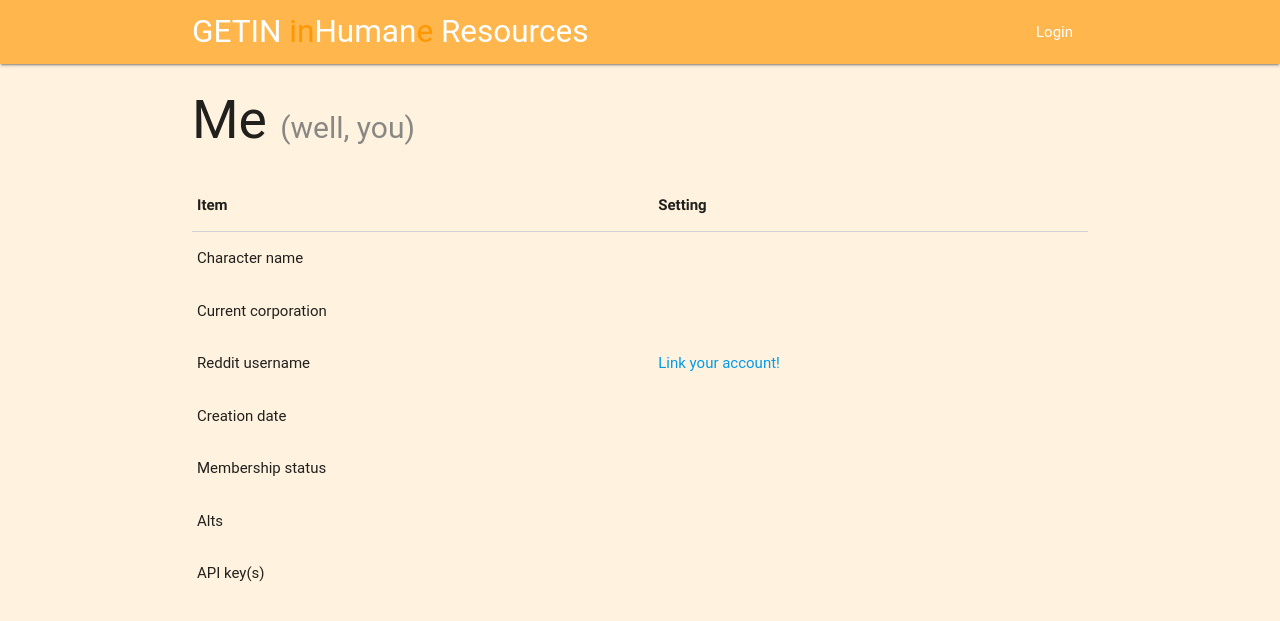
After one commit to Celeo/GETIN-Auth, a Flask app: template hr/templates/personal.html in a window 1280 px wide. The commit adds this page. Shown: the top 621 px of the page. Run offline with Flask 2, Linux system fonts and the light colour scheme; the template is opened without the code that fills it, so the values that code supplies are empty; parts of the project's set-up code (start-up, migrations or seed data) failed here and were passed over; some libraries are stand-ins or nearby versions; some web fonts are replaced.

Commit message:
Start Reddit OAuth implementation
Add personal settings page

```diff
--- a/hr/app.py
+++ b/hr/app.py
@@ -5,6 +5,7 @@ from prest import Prest
 
 from hr.shared import db
 from hr.models import User, Member, APIKey
+from hr.reddit_oauth import RedditOAuth
 
 
 app = Flask(__name__)
@@ -16,6 +17,11 @@ prest = Prest(
     client_id=app.config['EVE_OAUTH_CLIENT_ID'],
     client_secret=app.config['EVE_OAUTH_SECRET'],
     callback_url=app.config['EVE_OAUTH_CALLBACK']
+)
+reddit_oauth = RedditOAuth(
+    app.config['REDDIT_OAUTH_CLIENT_ID'],
+    app.config['REDDIT_OAUTH_SECRET'],
+    app.config['REDDIT_OAUTH_CALLBACK']
 )
 db.app = app
 db.init_app(app)
@@ -124,10 +130,10 @@ def eve_oauth_callback():
         return redirect(url_for('join'))
     character_affiliation = xmlapi.eve.CharacterAffiliation(ids=character_info['CharacterID'])
     corporation = character_affiliation.characters[0].corporationName
+    print('New character "{}" in corp "{}"'.format(character_name, corporation))
     user = User(character_name)
     db.session.add(user)
-    db.session.commit()
-    db.session.add(Member(user.id, character_name, 'Member'))
+    db.session.add(Member(character_name, 'Member' if corporation == app.config['CORPORATION'] else 'New'))
     db.session.commit()
     login_user(user)
     if corporation == app.config['CORPORATION']:
@@ -162,6 +168,11 @@ def join():
     return render_template('join.html', character_name=character_name)
 
 
+@app.route('/me')
+def personal():
+    return render_template('personal.html')
+
+
 @app.route('/logout')
 def logout():
     logout_user()
--- a/hr/models.py
+++ b/hr/models.py
@@ -15,6 +15,7 @@ class User(db.Model):
 
     @property
     def is_authenticated(self):
+        print(self.member, self.member.status)
         return self.member and self.member.status == 'Member'
 
     @property
--- a/hr/templates/base.html
+++ b/hr/templates/base.html
@@ -35,6 +35,7 @@
             {% if not current_user.is_anonymous %}
                 {% if current_user.is_authenticated %}
                     <li><a href="{{ url_for('index') }}">Home</a></li>
+                    <li><a href="{{ url_for('personal') }}">My info</a></li>
                 {% endif %}
                 {% if current_user.admin %}
                     <li><a href="{{ url_for('admin') }}">Admin</a></li>
--- /dev/null
+++ b/hr/templates/personal.html
@@ -0,0 +1,51 @@
+{% extends 'base.html' %}
+
+
+{% block content %}
+<h2>Me <small>(well, you)</small></h2>
+
+<table>
+    <thead>
+        <tr>
+            <th>Item</th>
+            <th>Setting</th>
+        </tr>
+    </thead>
+    <tbody>
+        <tr>
+            <td>Character name</td>
+            <td>{{ current_user.member.character_name }}</td>
+        </tr>
+        <tr>
+            <td>Current corporation</td>
+            <td>{{ current_user.member.corporation }}</td>
+        </tr>
+        <tr>
+            <td>Reddit username</td>
+            <td>
+                {% if current_user.member.reddit %}
+                    {{ current_user.member.reddit }}
+                {% else %}
+                    <a href="#">Link your account!</a>
+                {% endif %}
+            </td>
+        </tr>
+        <tr>
+            <td>Creation date</td>
+            <td>{{ current_user.member.date }}</td>
+        </tr>
+        <tr>
+            <td>Membership status</td>
+            <td>{{ current_user.member.status }}</td>
+        </tr>
+        <tr>
+            <td>Alts</td>
+            <td>{{ current_user.member.alts }}</td>
+        </tr>
+        <tr>
+            <td>API key(s)</td>
+            <td>{{ current_user.member.api_keys.all() }}</td>
+        </tr>
+    </tbody>
+</table>
+{% endblock content %}
```
Also changed, not shown: hr/reddit_oauth.py (added, +35 -0 lines), 1 other file.
